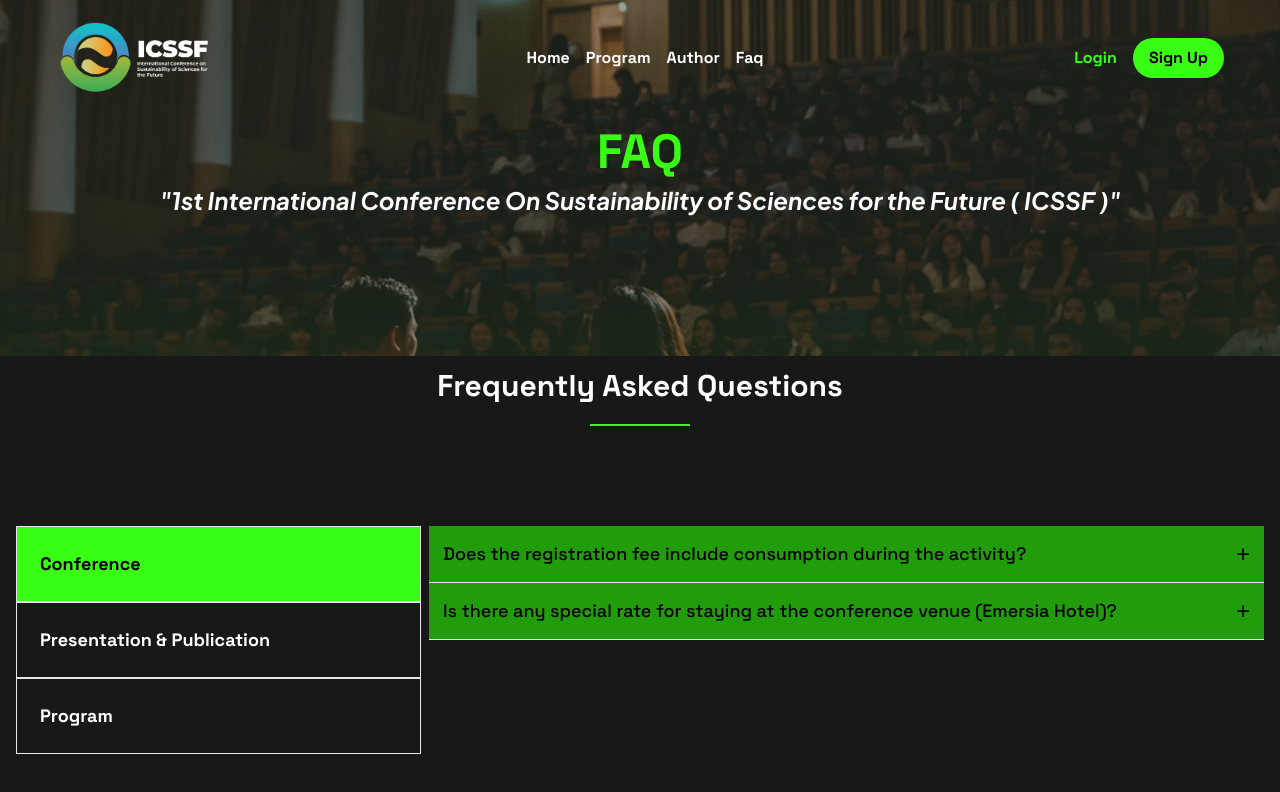
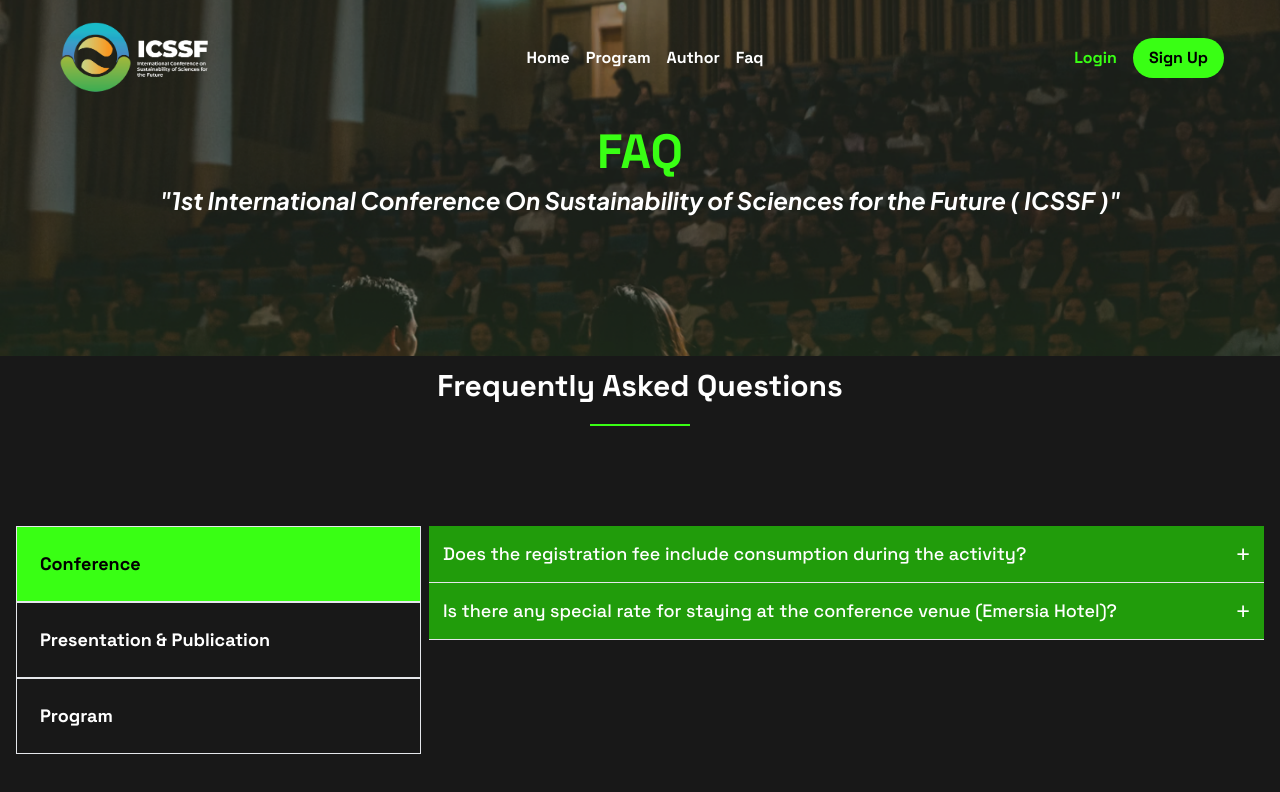
Before and after one commit to projeksainsdata/icssf-frontend, a React (Vite) app: page /faq in a window 1280 px wide. Shown: the top 792 px of the page. Built offline with nearby package versions, Linux system fonts and the light colour scheme.

Commit message:
update text

```diff
--- a/src/components/Faq.jsx
+++ b/src/components/Faq.jsx
@@ -32,8 +32,8 @@ const FAQ = () => {
                             className="flex justify-between text-lg items-center cursor-pointer bg-darkGreen p-[6px]"
                             onClick={() => toggleFAQ(index)}
                         >
-                            <h3 className="text-md font-medium text-black font-spaceGrotesk p-2">{faq.question}</h3>
-                            <button className="text-2xl px-2 text-black">{activeIndex === index ? '-' : '+'}</button>
+                            <h3 className="text-md font-medium text-white font-spaceGrotesk p-2">{faq.question}</h3>
+                            <button className="text-2xl px-2 text-white">{activeIndex === index ? '-' : '+'}</button>
                         </div>
                         <hr />
                         {activeIndex === index && (
```
